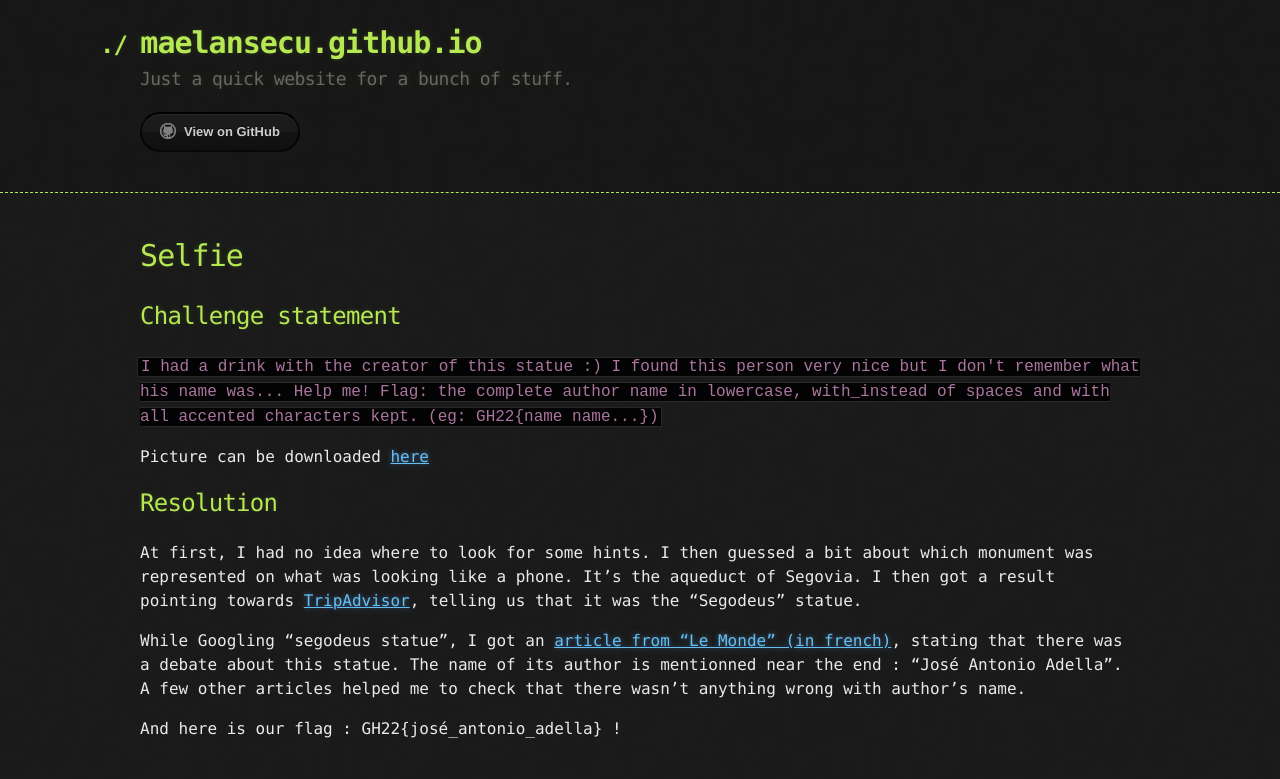
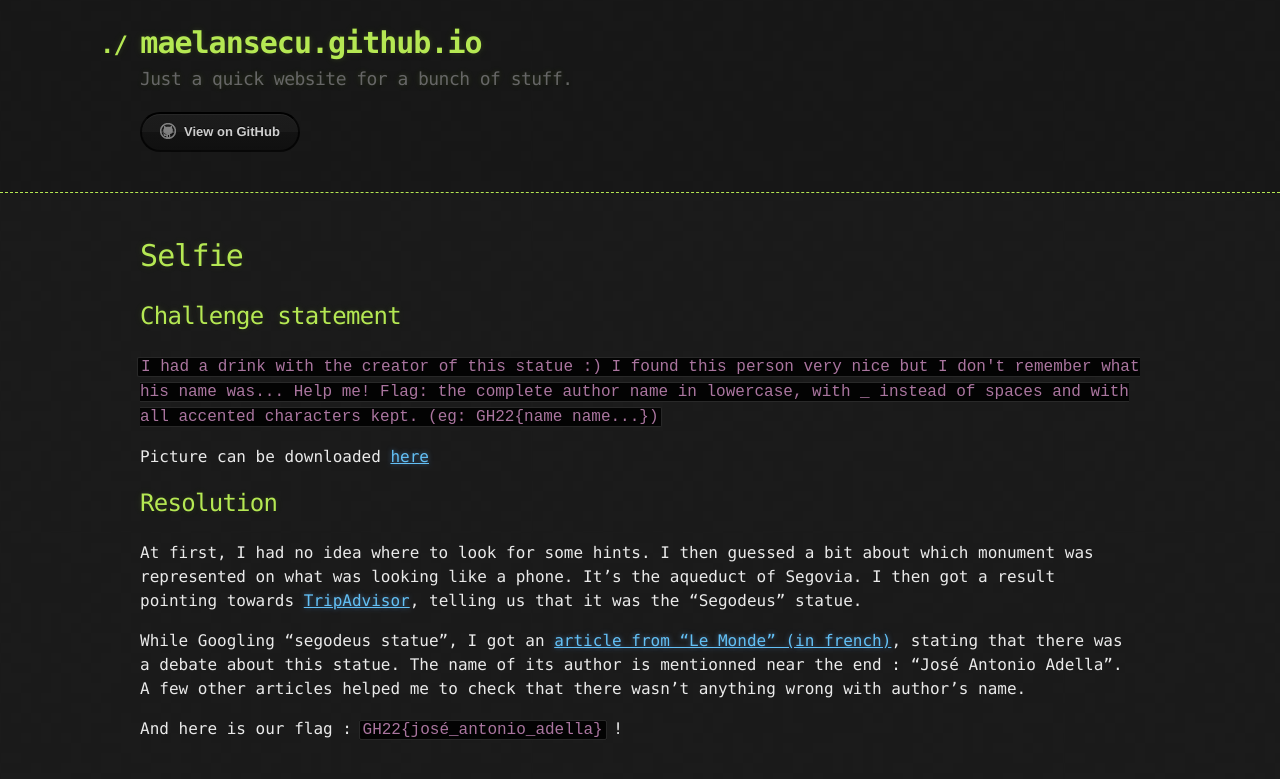
Before and after one commit to maelansecu/maelansecu.github.io, a Jekyll site: the page built from ctf/grehack/selfie.md, in a window 1280 px wide. Shown: the top 779 px of the page. Built offline with Jekyll 4.4.1, drawn with Linux system fonts in a browser that asks for light colours; our own code applies the rules of GitHub Pages for plain Markdown files.

````diff
--- a/ctf/grehack/selfie.md
+++ b/ctf/grehack/selfie.md
@@ -8,7 +8,7 @@ layout: default
 
 ```I had a drink with the creator of this statue :)
 I found this person very nice but I don't remember what his name was... Help me!
-Flag: the complete author name in lowercase, with_instead of spaces and with all accented characters kept. (eg:
+Flag: the complete author name in lowercase, with _ instead of spaces and with all accented characters kept. (eg:
 GH22{name name...})
 ```
 
@@ -22,4 +22,4 @@ It's the aqueduct of Segovia. I then got a result pointing towards [TripAdvisor]
 While Googling "segodeus statue", I got an [article from "Le Monde" (in french)](https://www.lemonde.fr/international/article/2019/02/12/en-espagne-le-diable-sur-le-banc-des-accuses_5422241_3210.html), stating that there was a debate about this statue.
 The name of its author is mentionned near the end : "José Antonio Adella". A few other articles helped me to check that there wasn't anything wrong with author's name.
 
-And here is our flag : GH22{josé_antonio_adella} !
+And here is our flag : `GH22{josé_antonio_adella}` !
````
